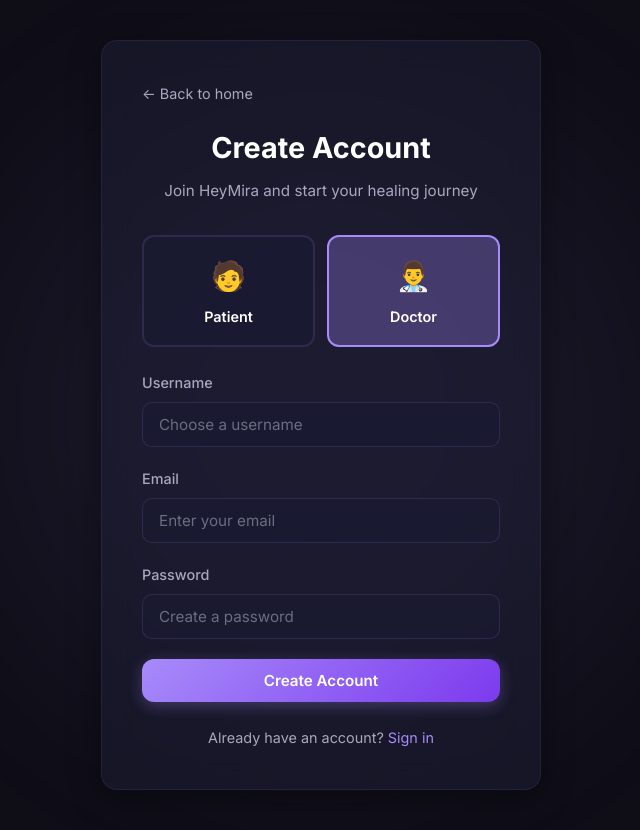
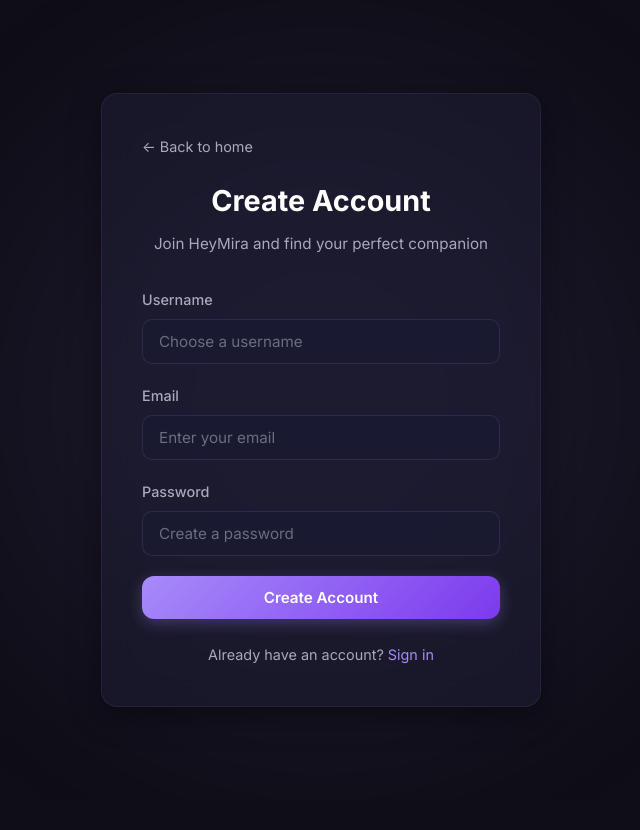
Before and after one commit to manohar-munna/HeyMira, a Flask app: page /register?role=doctor in a window 1280 px wide. Shown: the whole page, without its empty margins (319-959 px from the left). After the commit the page ends 707 px from the top, so only its background shows below. Run offline with Flask 3, Linux system fonts and the light colour scheme; parts of the project's set-up code (start-up, migrations or seed data) failed here and were passed over.

Commit message:
chore: clean up auth ui for single user role

```diff
--- a/static/js/auth.js
+++ b/static/js/auth.js
@@ -11,19 +11,7 @@
         registerForm.addEventListener('submit', handleRegister);
     }
 
-    // Check URL params for role pre-selection
-    const params = new URLSearchParams(window.location.search);
-    if (params.get('role') === 'doctor') {
-        selectRole('doctor');
-    }
 });
-
-function selectRole(role) {
-    document.getElementById('role').value = role;
-    document.querySelectorAll('.role-option').forEach(opt => {
-        opt.classList.toggle('active', opt.dataset.role === role);
-    });
-}
 
 async function handleLogin(e) {
     e.preventDefault();
@@ -52,12 +40,7 @@
             localStorage.setItem('heymira-theme', data.user.theme);
         }
 
-        // Redirect based on role
-        if (data.user.role === 'doctor') {
-            window.location.href = '/dashboard';
-        } else {
-            window.location.href = '/chat';
-        }
+        window.location.href = '/chat';
     } catch (error) {
         showError(errorEl, error.message);
         btn.textContent = 'Sign In';
@@ -73,7 +56,6 @@
     const username = document.getElementById('username').value.trim();
     const email = document.getElementById('email').value.trim();
     const password = document.getElementById('password').value;
-    const role = document.getElementById('role').value;
 
     if (!username || !email || !password) {
         showError(errorEl, 'Please fill in all fields');
@@ -86,14 +68,10 @@
     try {
         const data = await apiCall('/api/auth/register', {
             method: 'POST',
-            body: JSON.stringify({ username, email, password, role })
+            body: JSON.stringify({ username, email, password })
         });
 
-        if (data.user.role === 'doctor') {
-            window.location.href = '/dashboard';
-        } else {
-            window.location.href = '/chat';
-        }
+        window.location.href = '/chat';
     } catch (error) {
         showError(errorEl, error.message);
         btn.textContent = 'Create Account';
--- a/templates/register.html
+++ b/templates/register.html
@@ -7,23 +7,12 @@
     <div class="auth-card glass-card">
         <a href="/" class="back-link">← Back to home</a>
         <h2>Create Account</h2>
-        <p class="auth-subtitle">Join HeyMira and start your healing journey</p>
+        <p class="auth-subtitle">Join HeyMira and find your perfect companion</p>
 
         <div class="error-message" id="error-msg"></div>
 
         <form id="register-form" onsubmit="return false;">
-            <div class="role-selector">
-                <div class="role-option active" data-role="patient" onclick="selectRole('patient')">
-                    <div class="role-icon">🧑</div>
-                    <div class="role-label">Patient</div>
-                </div>
-                <div class="role-option" data-role="doctor" onclick="selectRole('doctor')">
-                    <div class="role-icon">👨‍⚕️</div>
-                    <div class="role-label">Doctor</div>
-                </div>
-            </div>
 
-            <input type="hidden" id="role" value="patient">
 
             <div class="form-group">
                 <label for="username">Username</label>
```
